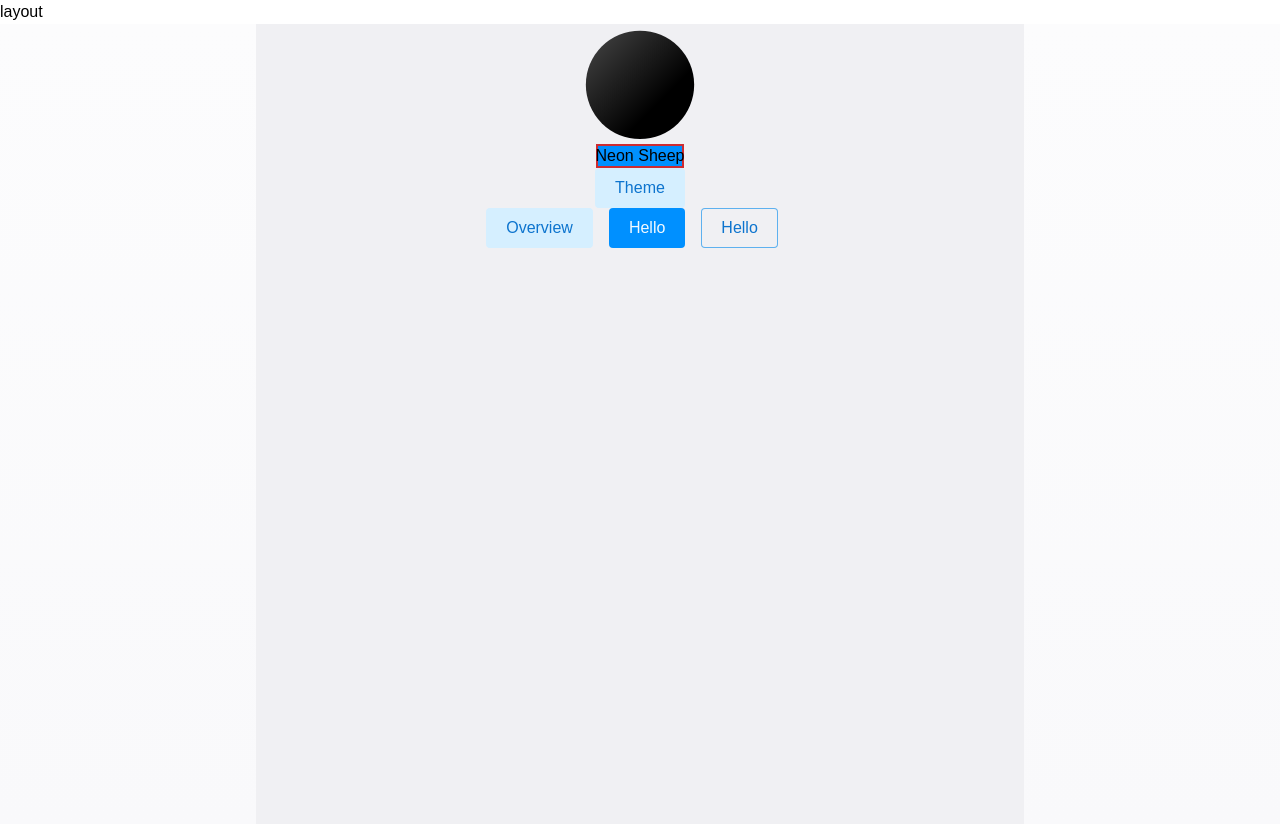
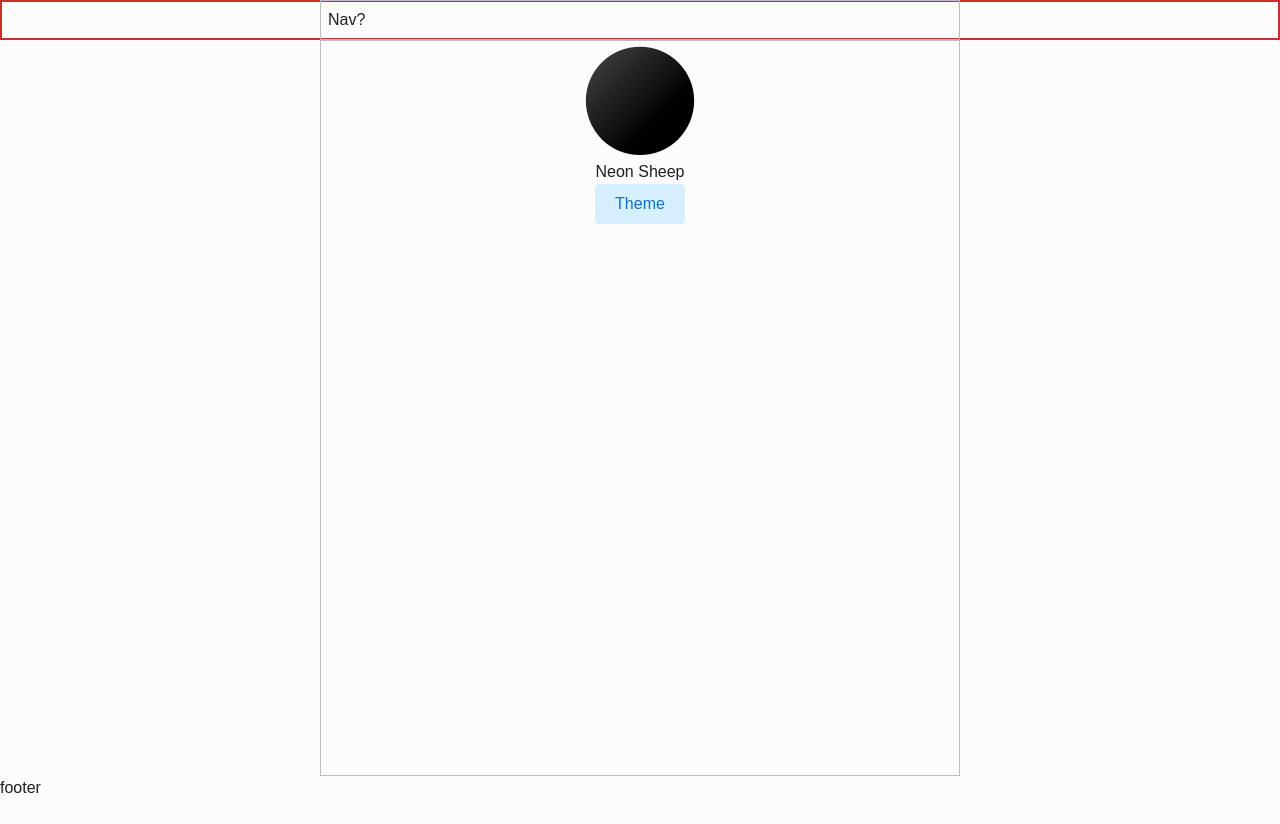
Before and after one commit to nrsimonelli/neon-sheep, a React (Vite) app: page / in a window 1280 px wide. After the commit the page ends 800 px from the top, so only its background shows below. Built offline with nearby package versions, Linux system fonts and the light colour scheme.

Commit message:
layout config

```diff
--- a/src/App.tsx
+++ b/src/App.tsx
@@ -16,7 +16,7 @@ import Leaderboard from './pages/Leaderboard/Leaderboard';
 import PlayerProfile from './pages/PlayerProfile/PlayerProfile';
 import Tournament from './pages/Tournament/Tournament';
 import Hero from './pages/Hero/Hero';
-import { GlobalLayout } from './layouts/GlobalLayout';
+import { GlobalLayout } from './layouts/Layouts';
 
 const App = () => {
   globalStyles();
@@ -24,7 +24,6 @@ const App = () => {
   // const themeString = useAppSelector((state) => state.theme.theme);
 
   return (
-    <>
     <Routes>
       <Route path='/' element={<GlobalLayout />}>
         <Route index element={<Hero />} />
@@ -33,7 +32,6 @@ const App = () => {
         <Route path='profile' element={<PlayerProfile />} />
       </Route>
     </Routes>
-    </>
   );
 };
 
--- a/src/components/Box.tsx
+++ b/src/components/Box.tsx
@@ -14,7 +14,6 @@ export const Box = styled('div', {
     },
     visible: {
       true: {
-        bg: '$info2',
         boxShadow: 'inset 0 0 0 2px $colors$error3',
       },
     },
--- a/src/components/Container.tsx
+++ b/src/components/Container.tsx
@@ -34,7 +34,6 @@ export const Container = styled('div', {
     },
     visible: {
       true: {
-        bg: '$appBg3',
         boxShadow: 'inset 0 0 0 1px $colors$base8',
       },
     },
--- a/src/layouts/GlobalLayout.tsx
+++ /dev/null
@@ -1,12 +0,0 @@
-import { Outlet } from 'react-router-dom';
-import { Box } from '../components/Box';
-import { Text } from '../components/Text';
-
-export const GlobalLayout = () => {
-  return (
-    <Box>
-      <Text>layout</Text>
-      <Outlet />
-    </Box>
-  );
-};
--- /dev/null
+++ b/src/layouts/Layouts.tsx
@@ -0,0 +1,19 @@
+import { Outlet } from 'react-router-dom';
+import { Box } from '../components/Box';
+import { Container } from '../components/Container';
+import { Flex } from '../components/Flex';
+import { Text } from '../components/Text';
+
+export const GlobalLayout = () => {
+  return (
+    <Flex direction={'column'} css={{ minHeight: '$vh' }}>
+      <Box visible>
+        <Container variant={'1'} visible>
+          <Text css={{ p: '$2' }}>Nav?</Text>
+        </Container>
+      </Box>
+      <Outlet />
+      <Box>footer</Box>
+    </Flex>
+  );
+};
--- a/src/pages/Hero/Hero.tsx
+++ b/src/pages/Hero/Hero.tsx
@@ -15,35 +15,23 @@ const Hero = () => {
   });
 
   return (
-    <Gradient>
-      <Container
-        variant={'2'}
-        css={{ bg: '$appBg3', minHeight: '$vh' }}
-      >
+    <Flex css={{ flex: 1 }}>
+      <Container variant={'1'} visible>
         <Flex
           direction={'column'}
           justify={'center'}
           align={'center'}
         >
           <Img src={moon} alt='logo' />
-          <Box visible css={{ zIndex: '$2' }}>
+          <Box>
             <Text>Neon Sheep</Text>
           </Box>
-          <ThemeToggle />
-          <Flex justify={'center'} css={{ '& Button': { mr: '$3' } }}>
-            <Button size={'2'} variant={'secondary'}>
-              Overview
-            </Button>
-            <Button size={'2'} variant={'primary'}>
-              Hello
-            </Button>
-            <Button size={'2'} variant={'outline'}>
-              Hello
-            </Button>
+          <Flex justify={'center'}>
+            <ThemeToggle />
           </Flex>
         </Flex>
       </Container>
-    </Gradient>
+    </Flex>
   );
 };
 
--- a/src/stitches.config.ts
+++ b/src/stitches.config.ts
@@ -65,7 +65,7 @@ export const { styled, config, theme, createTheme, globalCss } =
         black: '$blackA12',
 
         gradient1: '$appBg1',
-        gradient2: '$appBg2',
+        gradient2: '$appBg3',
 
         base1: '$slate1',
         base2: '$slate2',
@@ -305,7 +305,7 @@ export const darkTheme = createTheme('dark-theme', {
     black: '$blackA12',
 
     gradient1: '$appBg1',
-    gradient2: '$appBg2',
+    gradient2: '$appBg3',
 
     base1: '$slate1',
     base2: '$slate2',
--- a/src/utils/globalStyles.tsx
+++ b/src/utils/globalStyles.tsx
@@ -12,6 +12,8 @@ export const globalStyles = globalCss({
     margin: 0,
     fontFamily: '$untitled',
     lineHeight: '$body',
+    bg: '$appBg1',
+    color: '$hiContrast',
   },
   code: {
     fontFamily: '$mono',
```
Lines whose indentation alone changed are shown as unchanged.
